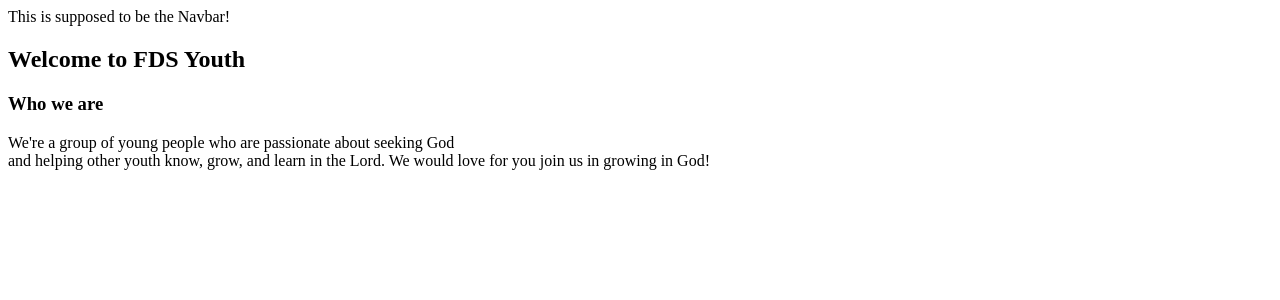
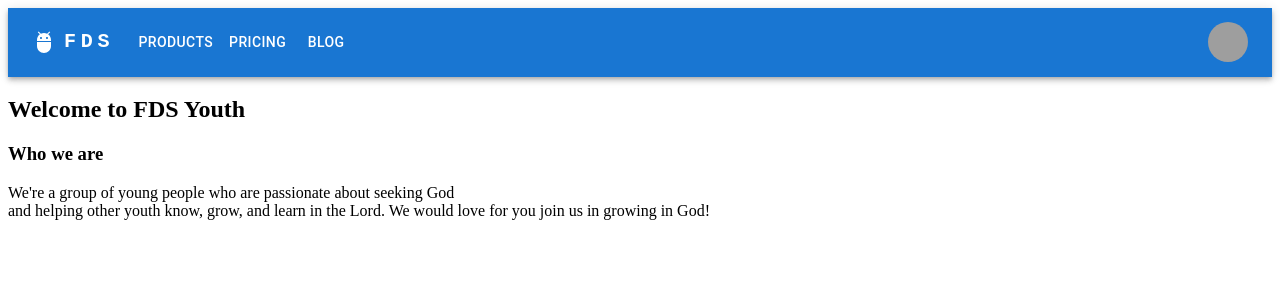
Before and after one commit to bsarango/fds_youth_site, a React (Vite) app: page / in a window 1280 px wide. Shown: the top 300 px of the page. Built offline with nearby package versions, Linux system fonts and the light colour scheme; grey boxes are pictures that could not be loaded.

Commit message:
AppBarr component code written in Navbar component

```diff
--- a/src/components/Navbar.jsx
+++ b/src/components/Navbar.jsx
@@ -1,11 +1,159 @@
-import React from 'react'
+import React from 'react';
+import AppBar from '@mui/material/AppBar';
+import Box from '@mui/material/Box';
+import Toolbar from '@mui/material/Toolbar';
+import IconButton from '@mui/material/IconButton';
+import Typography from '@mui/material/Typography';
+import Menu from '@mui/material/Menu';
+import MenuIcon from '@mui/icons-material/Menu';
+import Container from '@mui/material/Container';
+import Avatar from '@mui/material/Avatar';
+import Button from '@mui/material/Button';
+import Tooltip from '@mui/material/Tooltip';
+import MenuItem from '@mui/material/MenuItem';
+import AdbIcon from '@mui/icons-material/Adb';
 
-function Navbar(){
-    return(
-        <div>
-            This is supposed to be the Navbar!
-        </div>
-    )
+const pages = ['Products', 'Pricing', 'Blog'];
+const settings = ['Profile', 'Account', 'Dashboard', 'Logout'];
+
+function Navbar() {
+  const [anchorElNav, setAnchorElNav] = React.useState(null);
+  const [anchorElUser, setAnchorElUser] = React.useState(null);
+
+  const handleOpenNavMenu = (event) => {
+    setAnchorElNav(event.currentTarget);
+  };
+  const handleOpenUserMenu = (event) => {
+    setAnchorElUser(event.currentTarget);
+  };
+
+  const handleCloseNavMenu = () => {
+    setAnchorElNav(null);
+  };
+
+  const handleCloseUserMenu = () => {
+    setAnchorElUser(null);
+  };
+
+  return (
+    <AppBar position="static">
+      <Container maxWidth="xl">
+        <Toolbar disableGutters>
+          <AdbIcon sx={{ display: { xs: 'none', md: 'flex' }, mr: 1 }} />
+          <Typography
+            variant="h6"
+            noWrap
+            component="a"
+            href="#app-bar-with-responsive-menu"
+            sx={{
+              mr: 2,
+              display: { xs: 'none', md: 'flex' },
+              fontFamily: 'monospace',
+              fontWeight: 700,
+              letterSpacing: '.3rem',
+              color: 'inherit',
+              textDecoration: 'none',
+            }}
+          >
+            FDS
+          </Typography>
+
+          <Box sx={{ flexGrow: 1, display: { xs: 'flex', md: 'none' } }}>
+            <IconButton
+              size="large"
+              aria-label="account of current user"
+              aria-controls="menu-appbar"
+              aria-haspopup="true"
+              onClick={handleOpenNavMenu}
+              color="inherit"
+            >
+              <MenuIcon />
+            </IconButton>
+            <Menu
+              id="menu-appbar"
+              anchorEl={anchorElNav}
+              anchorOrigin={{
+                vertical: 'bottom',
+                horizontal: 'left',
+              }}
+              keepMounted
+              transformOrigin={{
+                vertical: 'top',
+                horizontal: 'left',
+              }}
+              open={Boolean(anchorElNav)}
+              onClose={handleCloseNavMenu}
+              sx={{ display: { xs: 'block', md: 'none' } }}
+            >
+              {pages.map((page) => (
+                <MenuItem key={page} onClick={handleCloseNavMenu}>
+                  <Typography sx={{ textAlign: 'center' }}>{page}</Typography>
+                </MenuItem>
+              ))}
+            </Menu>
+          </Box>
+          <AdbIcon sx={{ display: { xs: 'flex', md: 'none' }, mr: 1 }} />
+          <Typography
+            variant="h5"
+            noWrap
+            component="a"
+            href="#app-bar-with-responsive-menu"
+            sx={{
+              mr: 2,
+              display: { xs: 'flex', md: 'none' },
+              flexGrow: 1,
+              fontFamily: 'monospace',
+              fontWeight: 700,
+              letterSpacing: '.3rem',
+              color: 'inherit',
+              textDecoration: 'none',
+            }}
+          >
+            LOGO
+          </Typography>
+          <Box sx={{ flexGrow: 1, display: { xs: 'none', md: 'flex' } }}>
+            {pages.map((page) => (
+              <Button
+                key={page}
+                onClick={handleCloseNavMenu}
+                sx={{ my: 2, color: 'white', display: 'block' }}
+              >
+                {page}
+              </Button>
+            ))}
+          </Box>
+          <Box sx={{ flexGrow: 0 }}>
+            <Tooltip title="Open settings">
+              <IconButton onClick={handleOpenUserMenu} sx={{ p: 0 }}>
+                <Avatar alt="Remy Sharp" src="/static/images/avatar/2.jpg" />
+              </IconButton>
+            </Tooltip>
+            <Menu
+              sx={{ mt: '45px' }}
+              id="menu-appbar"
+              anchorEl={anchorElUser}
+              anchorOrigin={{
+                vertical: 'top',
+                horizontal: 'right',
+              }}
+              keepMounted
+              transformOrigin={{
+                vertical: 'top',
+                horizontal: 'right',
+              }}
+              open={Boolean(anchorElUser)}
+              onClose={handleCloseUserMenu}
+            >
+              {settings.map((setting) => (
+                <MenuItem key={setting} onClick={handleCloseUserMenu}>
+                  <Typography sx={{ textAlign: 'center' }}>{setting}</Typography>
+                </MenuItem>
+              ))}
+            </Menu>
+          </Box>
+        </Toolbar>
+      </Container>
+    </AppBar>
+  );
 }
-
 export default Navbar;
```
